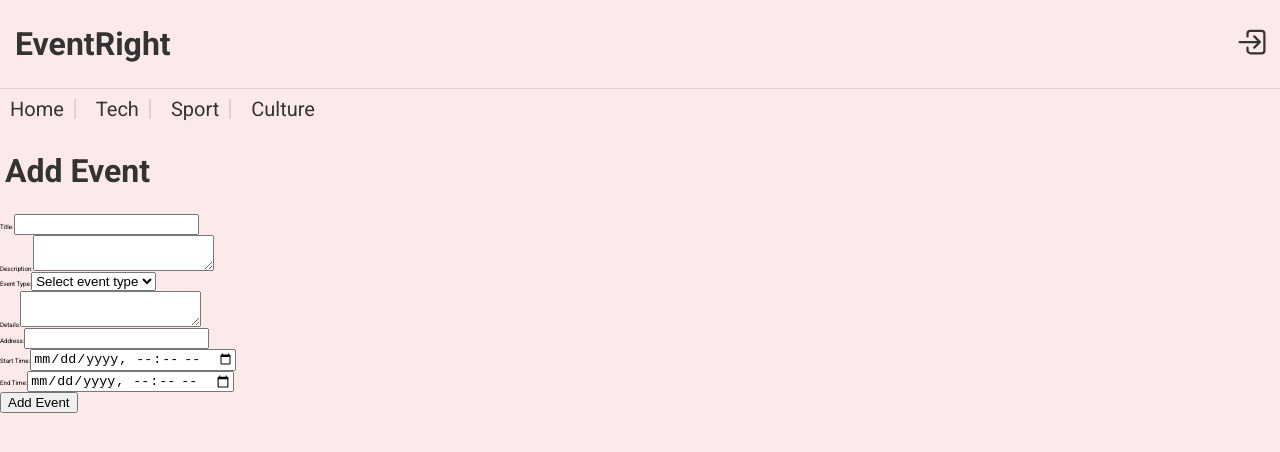
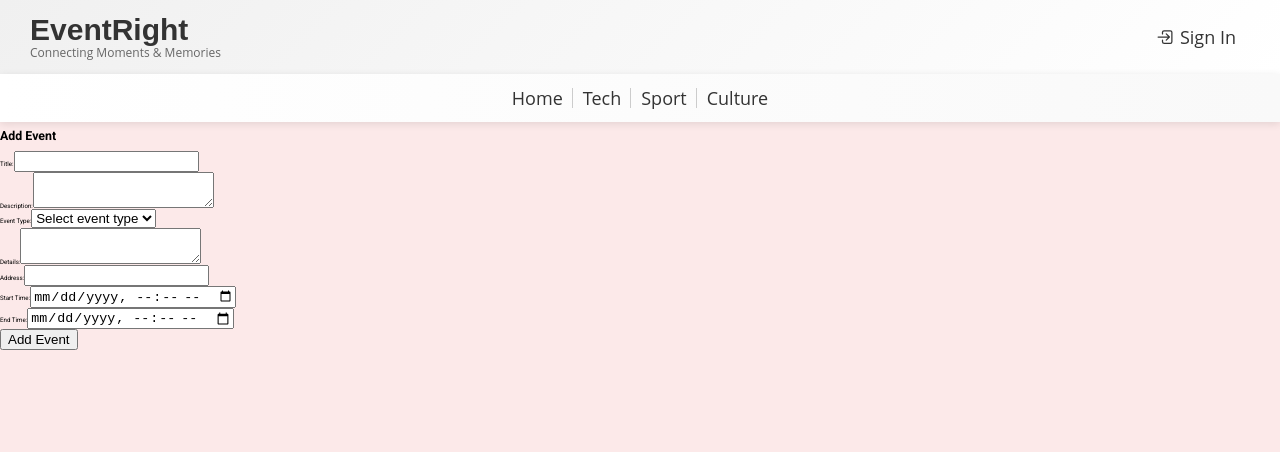
Before and after one commit to flynnjim/events-platform-front-end, a React (Vite) app: page /add-event in a window 1280 px wide. Shown: the top 452 px of the page. Built offline with nearby package versions, Linux system fonts and the light colour scheme; no server answers.

Commit message:
header and nav  styling

```diff
--- /dev/null
+++ b/src/components/Header/Header.module.css
@@ -0,0 +1,87 @@
+.header {
+  display: flex;
+  justify-content: space-between;
+  align-items: center;
+  padding: 1.5rem 3rem;
+  background: linear-gradient(135deg, #f0f0f0, #ffffff);
+  box-shadow: 0 2px 6px rgba(0, 0, 0, 0.1);
+}
+
+.brand {
+  display: flex;
+  flex-direction: column;
+}
+
+.brandLink {
+  text-decoration: none;
+  color: inherit;
+}
+
+.title {
+  font-family: "Montserrat", sans-serif;
+  font-size: 3rem;
+  margin: 0;
+  color: #333;
+}
+
+.tagline {
+  font-family: "Open Sans", sans-serif;
+  font-size: 1.2rem;
+  color: #666;
+  margin: 0.2rem 0 0;
+}
+
+.auth {
+  display: flex;
+  align-items: center;
+}
+
+.authLink {
+  display: flex;
+  align-items: center;
+  text-decoration: none;
+  padding: 0.8rem 1.2rem;
+  border: 2px solid transparent;
+  border-radius: 30px;
+  transition: background 0.3s ease, border-color 0.3s ease;
+}
+
+.authLink:hover {
+  background: #ce1d1d;
+  border-color: #ce1d1d;
+}
+
+.icon {
+  font-size: 2rem;
+  margin-right: 0.5rem;
+  color: #333;
+}
+
+.authText {
+  font-family: "Open Sans", sans-serif;
+  font-size: 1.8rem;
+  color: #333;
+  transition: color 0.3s ease;
+}
+
+.authLink:hover .authText {
+  color: #fff;
+}
+
+@media (max-width: 768px) {
+  .header {
+    padding: 1rem 1.5rem;
+  }
+  .title {
+    font-size: 2.2rem;
+  }
+  .tagline {
+    font-size: 1rem;
+  }
+  .authLink {
+    padding: 0.6rem 1rem;
+  }
+  .authText {
+    font-size: 1.4rem;
+  }
+}
--- a/src/components/Header/Header.tsx
+++ b/src/components/Header/Header.tsx
@@ -1,19 +1,24 @@
-import "./Header.css";
+import React from "react";
+import { Link } from "react-router-dom";
 import { IoLogInOutline } from "react-icons/io5";
-import { Link } from "react-router-dom";
+import styles from "./Header.module.css";
 
-const Header = () => {
+const Header: React.FC = () => {
   return (
-    <div className="header">
-      <h1>EventRight</h1>
-      <div className="header-signin">
-        <p>
-          <Link to="/login" className="signin-link">
-            <IoLogInOutline className="icon" />
-          </Link>
-        </p>
+    <header className={styles.header}>
+      <div className={styles.brand}>
+        <Link to="/" className={styles.brandLink}>
+          <h1 className={styles.title}>EventRight</h1>
+          <p className={styles.tagline}>Connecting Moments &amp; Memories</p>
+        </Link>
       </div>
-    </div>
+      <div className={styles.auth}>
+        <Link to="/login" className={styles.authLink}>
+          <IoLogInOutline className={styles.icon} />
+          <span className={styles.authText}>Sign In</span>
+        </Link>
+      </div>
+    </header>
   );
 };
 
--- /dev/null
+++ b/src/components/Navigation/Navigation.module.css
@@ -0,0 +1,65 @@
+.header {
+  background: linear-gradient(90deg, #ffffff, #f9f9f9);
+  box-shadow: 0 2px 8px rgba(0, 0, 0, 0.1);
+  padding: 1rem 2rem;
+}
+
+.nav {
+  display: flex;
+  justify-content: center;
+}
+
+.menu {
+  list-style: none;
+  display: flex;
+  align-items: center;
+  margin: 0;
+  padding: 0;
+}
+
+.menuItem {
+  position: relative;
+  padding: 0 1rem;
+}
+
+.menuItem:not(:last-child)::after {
+  content: "";
+  position: absolute;
+  right: 0;
+  top: 50%;
+  transform: translateY(-50%);
+  width: 1px;
+  height: 20px;
+  background-color: #ccc;
+}
+
+.link {
+  display: inline-block;
+  text-decoration: none;
+  color: #333;
+  font-family: "Open Sans", sans-serif;
+  font-size: 1.8rem;
+  padding: 0.5rem 0;
+  transition: background-color 0.3s ease, color 0.3s ease;
+  border-radius: 4px;
+}
+
+.link:hover {
+  background-color: #ce1d1d;
+  color: #fff;
+}
+
+@media (max-width: 768px) {
+  .header {
+    padding: 1rem 1.5rem;
+  }
+  .link {
+    font-size: 1.6rem;
+  }
+  .menuItem {
+    padding: 0 0.75rem;
+  }
+  .menuItem:not(:last-child)::after {
+    height: 16px;
+  }
+}
--- a/src/components/Navigation/Navigation.tsx
+++ b/src/components/Navigation/Navigation.tsx
@@ -1,32 +1,40 @@
-import "./Navigation.css";
+import React from "react";
 import { Link } from "react-router-dom";
 import { useAuth } from "../../contexts/AuthContex";
+import styles from "./Navigation.module.css";
 
-const Navigation = () => {
+const Navigation: React.FC = () => {
   const { isStaff } = useAuth();
 
   return (
-    <header className="navigation-header">
-      <nav className="navigation">
-        <ul className="navigation-menu">
-          <li>
-            <Link to="/" className="nav-link">
+    <header className={styles.header}>
+      <nav className={styles.nav}>
+        <ul className={styles.menu}>
+          <li className={styles.menuItem}>
+            <Link to="/" className={styles.link}>
               Home
             </Link>
           </li>
-
-          <li>
-            <Link to="/events/tech">Tech</Link>
+          <li className={styles.menuItem}>
+            <Link to="/events/tech" className={styles.link}>
+              Tech
+            </Link>
           </li>
-          <li>
-            <Link to="/events/sport">Sport</Link>
+          <li className={styles.menuItem}>
+            <Link to="/events/sport" className={styles.link}>
+              Sport
+            </Link>
           </li>
-          <li>
-            <Link to="/events/culture">Culture</Link>
+          <li className={styles.menuItem}>
+            <Link to="/events/culture" className={styles.link}>
+              Culture
+            </Link>
           </li>
           {isStaff && (
-            <li>
-              <Link to="/add-event">Add Event</Link>
+            <li className={styles.menuItem}>
+              <Link to="/add-event" className={styles.link}>
+                Add Event
+              </Link>
             </li>
           )}
         </ul>
```
